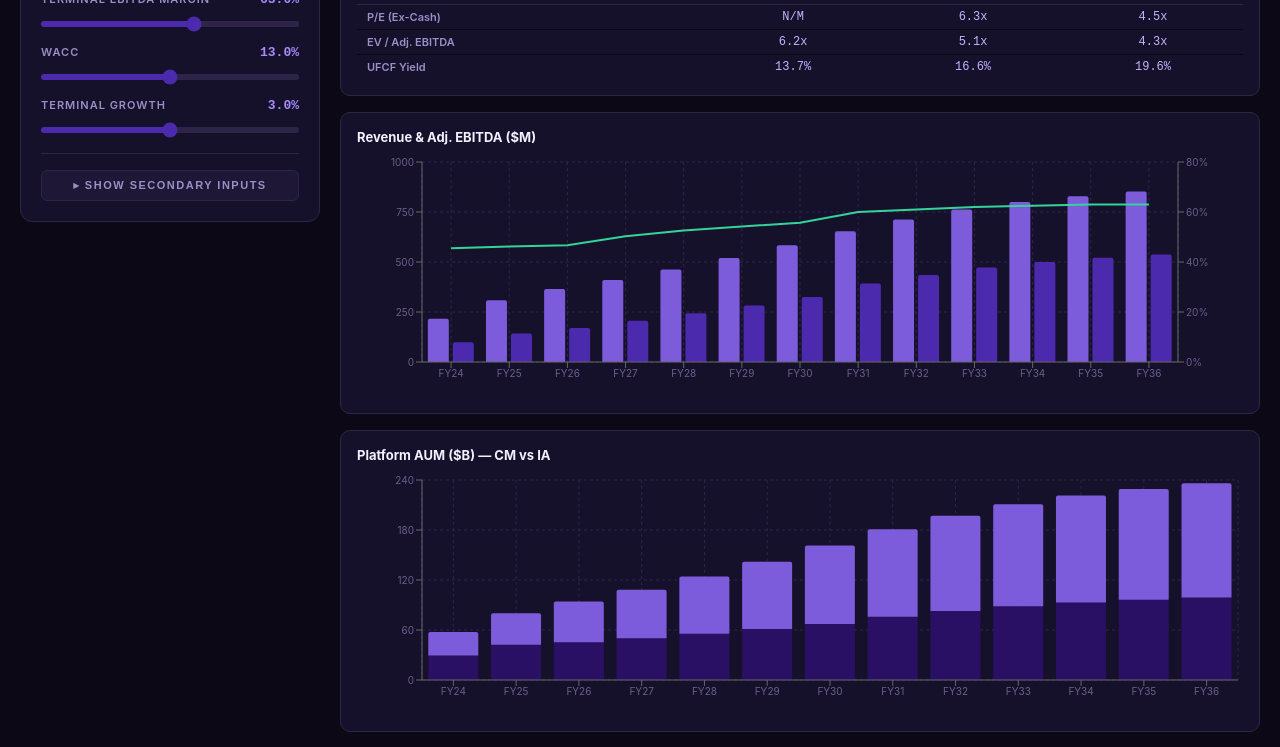
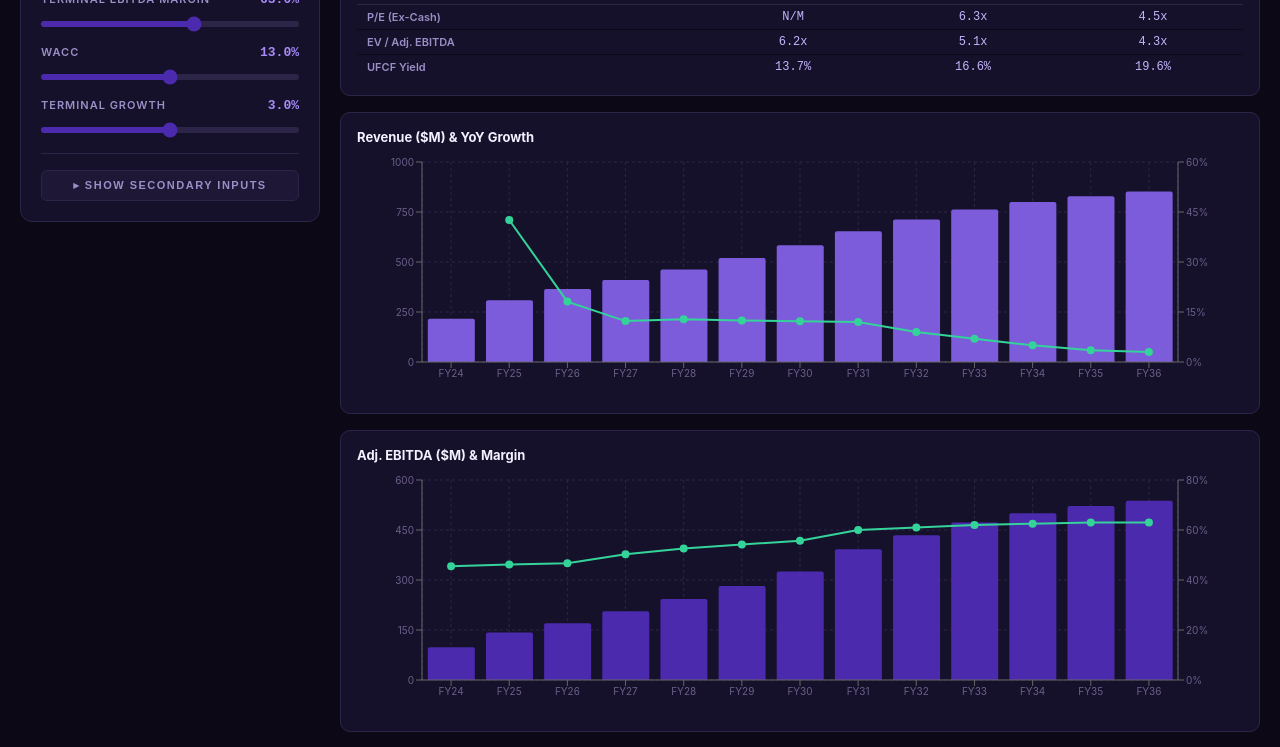
Before and after one commit to cmartinez87/ipodcf, a React (Vite) app: page /wealthfront in a window 1280 px wide. Shown: the part 520-1267 px from the top of the page. Built offline with nearby package versions, Linux system fonts and the light colour scheme.

Commit message:
add AUM growth line, fix extended year clients

```diff
--- a/src/pages/WealthfrontDCF.jsx
+++ b/src/pages/WealthfrontDCF.jsx
@@ -113,6 +113,7 @@ function AUMTooltip({ active, payload, label }) {
       <div style={{ color: C.purpleLight, marginBottom: 2 }}>Cash Mgmt: ${d.cm}B</div>
       <div style={{ color: C.lavender, marginBottom: 2 }}>Investment Advisory: ${d.ia}B</div>
       <div style={{ color: C.accent, fontWeight: 700 }}>Total AUM: ${total}B</div>
+      {d.aumGrowth != null && <div style={{ color: C.green, marginTop: 2 }}>YoY Growth: {fmtPct(d.aumGrowth, 1)}</div>}
     </div>
   );
 }
@@ -410,6 +411,10 @@ export default function WealthfrontDCF() {
         cmAssets = totalAssets * 0.42; // approximate split
         iaAssets = totalAssets * 0.58;
 
+        // Back into client count: grow at ~60% of revenue growth (deposits per client increase over time)
+        const clientGrowthRate = revGrowth * 0.6;
+        clients = clients * (1 + clientGrowthRate);
+
         const cmRevenue = totalRevenue * 0.65; // approximate split
         const iaRevenue = totalRevenue * 0.35;
         const blendedYield = totalRevenue / totalAssets;
@@ -419,7 +424,7 @@ export default function WealthfrontDCF() {
           fy, yr: i + 1,
           effr: effrCurve[i], cmYield: cmYields[i],
           cmAssets, iaAssets, totalAssets,
-          clients: 0, clientGrowth: 0,
+          clients: Math.round(clients), clientGrowth: clientGrowthRate,
           totalRevenue, cmRevenue, iaRevenue, blendedYield,
           grossProfit, salesMarketing: 0, totalOpex: 0,
           ebit, netIncome, eps, fdso,
@@ -508,16 +513,21 @@ export default function WealthfrontDCF() {
   // ─── Chart Data ───
   const chartData = useMemo(() => {
     const hist = [
-      { fy: "FY24", revenue: 216.7, ebitda: 98.6, margin: 0.455, assets: 57.6, cm: 29.4, ia: 28.2, clients: 854, clientGrowth: null },
-      { fy: "FY25", revenue: 309.0, ebitda: 142.8, margin: 0.462, assets: 80.2, cm: 42.4, ia: 37.8, clients: 1212, clientGrowth: (1212 - 854) / 854 },
-      { fy: "FY26", revenue: 365.0, ebitda: 170.4, margin: 0.467, assets: 94.1, cm: 45.4, ia: 48.7, clients: 1417, clientGrowth: (1417 - 1212) / 1212 },
+      { fy: "FY24", revenue: 216.7, ebitda: 98.6, margin: 0.455, revGrowth: null, assets: 57.6, cm: 29.4, ia: 28.2, clients: 854, clientGrowth: null, aumGrowth: null },
+      { fy: "FY25", revenue: 309.0, ebitda: 142.8, margin: 0.462, revGrowth: (309.0 - 216.7) / 216.7, assets: 80.2, cm: 42.4, ia: 37.8, clients: 1212, clientGrowth: (1212 - 854) / 854, aumGrowth: (80.2 - 57.6) / 57.6 },
+      { fy: "FY26", revenue: 365.0, ebitda: 170.4, margin: 0.467, revGrowth: (365.0 - 309.0) / 309.0, assets: 94.1, cm: 45.4, ia: 48.7, clients: 1417, clientGrowth: (1417 - 1212) / 1212, aumGrowth: (94.1 - 80.2) / 80.2 },
     ];
-    const proj = model.projYears.map(y => ({
-      fy: y.fy, revenue: +y.totalRevenue.toFixed(1), ebitda: +y.adjEbitda.toFixed(1),
-      margin: y.ebitdaMargin, assets: +(y.totalAssets / 1000).toFixed(1),
-      cm: +(y.cmAssets / 1000).toFixed(1), ia: +(y.iaAssets / 1000).toFixed(1),
-      clients: y.clients, clientGrowth: y.clientGrowth, projected: true,
-    }));
+    const proj = model.projYears.map((y, idx) => {
+      const prevAssets = idx === 0 ? 94089 : model.projYears[idx - 1].totalAssets;
+      const aumGrowth = (y.totalAssets - prevAssets) / prevAssets;
+      return {
+        fy: y.fy, revenue: +y.totalRevenue.toFixed(1), ebitda: +y.adjEbitda.toFixed(1),
+        margin: y.ebitdaMargin, revGrowth: y.revenueGrowth,
+        assets: +(y.totalAssets / 1000).toFixed(1),
+        cm: +(y.cmAssets / 1000).toFixed(1), ia: +(y.iaAssets / 1000).toFixed(1),
+        clients: y.clients, clientGrowth: y.clientGrowth, aumGrowth, projected: true,
+      };
+    });
     return [...hist, ...proj];
   }, [model]);
 
@@ -681,35 +691,76 @@ export default function WealthfrontDCF() {
             </div>
           </div>
 
-          {/* Chart: Revenue & EBITDA */}
+          {/* Chart: Revenue & YoY Growth */}
           <div style={{ background: C.card, borderRadius: 10, padding: 16, border: `1px solid ${C.border}`, marginBottom: 16 }}>
-            <div style={{ fontSize: 13, fontWeight: 700, color: C.text, marginBottom: 12 }}>Revenue & Adj. EBITDA ($M)</div>
+            <div style={{ fontSize: 13, fontWeight: 700, color: C.text, marginBottom: 12 }}>Revenue ($M) & YoY Growth</div>
+            <ResponsiveContainer width="100%" height={240}>
+              <ComposedChart data={chartData} margin={{ top: 5, right: 5, bottom: 5, left: 5 }}>
+                <CartesianGrid strokeDasharray="3 3" stroke={C.border} />
+                <XAxis dataKey="fy" tick={{ fontSize: 10, fill: C.textDim }} />
+                <YAxis tick={{ fontSize: 10, fill: C.textDim }} />
+                <YAxis yAxisId="right" orientation="right" tick={{ fontSize: 10, fill: C.textDim }} tickFormatter={v => fmtPct(v, 0)} domain={[0, 0.6]} />
+                <Tooltip content={({ active, payload, label }) => {
+                  if (!active || !payload) return null;
+                  return (
+                    <div style={{ background: C.cardAlt, border: `1px solid ${C.border}`, borderRadius: 6, padding: "8px 12px", fontSize: 11, color: C.text }}>
+                      <div style={{ fontWeight: 700, marginBottom: 4 }}>{label}</div>
+                      {payload.map((p, i) => (
+                        <div key={i} style={{ color: p.color, marginBottom: 2 }}>
+                          {p.name}: {p.name === "YoY Growth" ? fmtPct(p.value, 1) : `$${p.value.toFixed(0)}M`}
+                        </div>
+                      ))}
+                    </div>
+                  );
+                }} />
+                <Bar dataKey="revenue" name="Revenue" fill={C.purpleLight} radius={[2,2,0,0]} />
+                <Line dataKey="revGrowth" name="YoY Growth" yAxisId="right" stroke={C.green} strokeWidth={2} dot={{ r: 3, fill: C.green }} connectNulls={false} />
+              </ComposedChart>
+            </ResponsiveContainer>
+          </div>
+
+          {/* Chart: Adj. EBITDA & Margin */}
+          <div style={{ background: C.card, borderRadius: 10, padding: 16, border: `1px solid ${C.border}`, marginBottom: 16 }}>
+            <div style={{ fontSize: 13, fontWeight: 700, color: C.text, marginBottom: 12 }}>Adj. EBITDA ($M) & Margin</div>
             <ResponsiveContainer width="100%" height={240}>
               <ComposedChart data={chartData} margin={{ top: 5, right: 5, bottom: 5, left: 5 }}>
                 <CartesianGrid strokeDasharray="3 3" stroke={C.border} />
                 <XAxis dataKey="fy" tick={{ fontSize: 10, fill: C.textDim }} />
                 <YAxis tick={{ fontSize: 10, fill: C.textDim }} />
                 <YAxis yAxisId="right" orientation="right" tick={{ fontSize: 10, fill: C.textDim }} tickFormatter={v => fmtPct(v, 0)} domain={[0, 0.8]} />
-                <Tooltip content={<RevenueTooltip />} />
-                <Bar dataKey="revenue" name="Revenue" fill={C.purpleLight} radius={[2,2,0,0]} />
+                <Tooltip content={({ active, payload, label }) => {
+                  if (!active || !payload) return null;
+                  return (
+                    <div style={{ background: C.cardAlt, border: `1px solid ${C.border}`, borderRadius: 6, padding: "8px 12px", fontSize: 11, color: C.text }}>
+                      <div style={{ fontWeight: 700, marginBottom: 4 }}>{label}</div>
+                      {payload.map((p, i) => (
+                        <div key={i} style={{ color: p.color, marginBottom: 2 }}>
+                          {p.name}: {p.name === "EBITDA Margin" ? fmtPct(p.value, 1) : `$${p.value.toFixed(0)}M`}
+                        </div>
+                      ))}
+                    </div>
+                  );
+                }} />
                 <Bar dataKey="ebitda" name="Adj. EBITDA" fill={C.purple} radius={[2,2,0,0]} />
-                <Line dataKey="margin" name="EBITDA Margin" yAxisId="right" stroke={C.green} strokeWidth={2} dot={false} />
+                <Line dataKey="margin" name="EBITDA Margin" yAxisId="right" stroke={C.green} strokeWidth={2} dot={{ r: 3, fill: C.green }} connectNulls={false} />
               </ComposedChart>
             </ResponsiveContainer>
           </div>
 
           {/* Chart: Platform AUM */}
           <div style={{ background: C.card, borderRadius: 10, padding: 16, border: `1px solid ${C.border}`, marginBottom: 16 }}>
-            <div style={{ fontSize: 13, fontWeight: 700, color: C.text, marginBottom: 12 }}>Platform AUM ($B) — CM vs IA</div>
+            <div style={{ fontSize: 13, fontWeight: 700, color: C.text, marginBottom: 12 }}>Platform AUM ($B) — CM vs IA & YoY Growth</div>
             <ResponsiveContainer width="100%" height={240}>
-              <BarChart data={chartData} margin={{ top: 5, right: 5, bottom: 5, left: 5 }}>
+              <ComposedChart data={chartData} margin={{ top: 5, right: 5, bottom: 5, left: 5 }}>
                 <CartesianGrid strokeDasharray="3 3" stroke={C.border} />
                 <XAxis dataKey="fy" tick={{ fontSize: 10, fill: C.textDim }} />
                 <YAxis tick={{ fontSize: 10, fill: C.textDim }} />
+                <YAxis yAxisId="right" orientation="right" tick={{ fontSize: 10, fill: C.textDim }} tickFormatter={v => fmtPct(v, 0)} domain={[0, 0.5]} />
                 <Tooltip content={<AUMTooltip />} />
                 <Bar dataKey="cm" name="Cash Mgmt" stackId="a" fill={C.purpleDark} radius={[0,0,0,0]} />
                 <Bar dataKey="ia" name="Investment Advisory" stackId="a" fill={C.purpleLight} radius={[2,2,0,0]} />
-              </BarChart>
+                <Line dataKey="aumGrowth" name="AUM Growth" yAxisId="right" stroke={C.green} strokeWidth={2} dot={{ r: 3, fill: C.green }} connectNulls={false} />
+              </ComposedChart>
             </ResponsiveContainer>
           </div>
 
```
Also changed, not shown: 1 other file (tests, documents, lock files or other folders).
